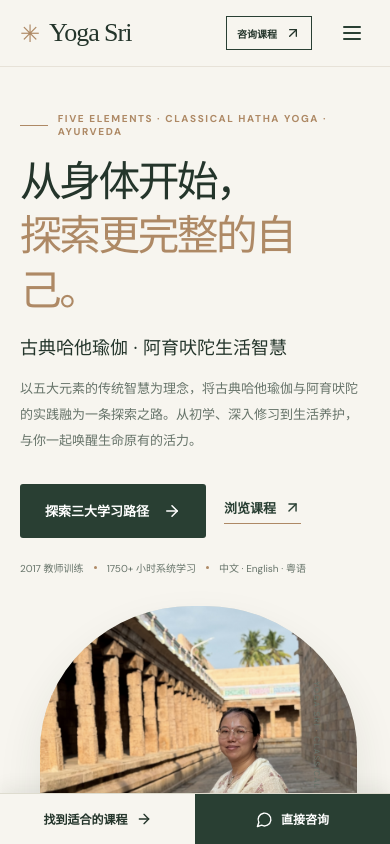
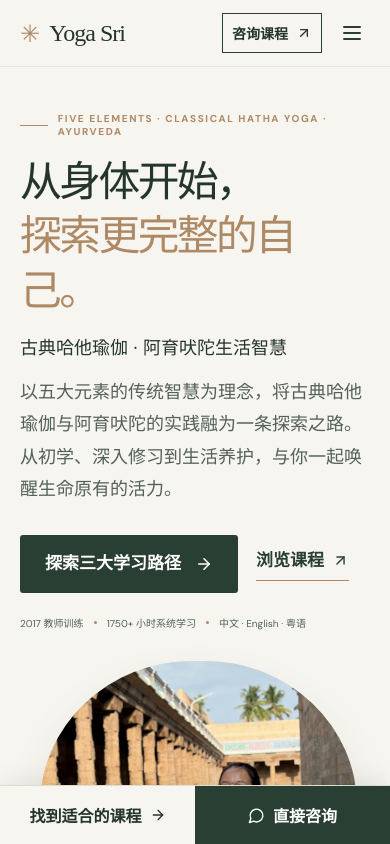
Before and after one commit to yogasriliew-source/yoagsri.org, a Next.js app: page / in a window 390 px wide. Shown: the top 844 px of the page. Built offline with nearby package versions, Linux system fonts and the light colour scheme.

Commit message:
Improve mobile readability and collect practice photography into a scrolling gallery

```diff
--- a/styles/globals.css
+++ b/styles/globals.css
@@ -220,3 +220,32 @@ h1,h2,h3,h4{font-family:var(--serif);font-weight:500}h1 em,h2 em,h3 em{font-styl
 .retreat-graphic svg{height:104px;width:104px}
 .retreat-graphic span{font-size:10px;font-weight:700;letter-spacing:.18em;color:#6d806e}
 @media(max-width:650px){.reset-grid{grid-template-columns:1fr}.retreat-graphic{aspect-ratio:16/9}}
+
+/* Readable mobile typography and a consistent compact course layout. */
+:root{--muted:#526257}
+html{scroll-padding-top:100px}
+[id]{scroll-margin-top:100px}
+.course-image,.retreat-graphic{display:none}
+.course-card{border-top:3px solid var(--gold)}
+.practice-gallery{display:flex;gap:20px;overflow-x:auto;scroll-snap-type:x mandatory;padding:8px 0 24px;margin:30px 0;}
+.practice-gallery figure{flex:0 0 340px;margin:0;scroll-snap-align:start}
+.practice-gallery img{aspect-ratio:4/3;object-fit:cover;filter:saturate(.85)}
+.practice-gallery figcaption{font-size:17px;padding:14px 0;color:var(--ink)}
+@media(max-width:650px){
+body{font-size:18px}
+.hero-description,.philosophy-content>p,.wisdom-pair p,.section-heading>p,.path-tile p,.recommend-heading p,.course-desc,.detail-body,.feature-copy p,.about-copy p,.booking-inner>div>p,.faq-item p{font-size:18px;line-height:1.8}
+.course-fit,.course-meta,.track-note,.catalog-help,.signature-row span:last-child,.booking-card small,.detail-body small{font-size:16px;line-height:1.75}
+.course-content h3{font-size:27px;line-height:1.45}
+.signature-row strong{font-size:20px}
+.btn,.text-link,.course-action,.course-details summary,.filter,.booking-card li{font-size:17px;line-height:1.6}
+.mobile-action-bar a{font-size:16px;min-height:58px;padding:14px 8px}
+.mobile-action-bar{padding-bottom:env(safe-area-inset-bottom)}
+.site-footer{padding-bottom:100px}
+.header-cta{font-size:14px;padding:9px}
+.brand{font-size:24px}.header-inner{gap:12px}
+.course-meta{flex-wrap:wrap}.course-price{white-space:normal;text-align:left;color:#806040}
+.course-content{padding:24px 20px}.course-desc{min-height:0}
+.recommend-panel{padding:12px}.course-grid{gap:24px}
+.signature-row>div{padding:22px 0;row-gap:8px}
+.practice-gallery figure{flex-basis:85%}
+}
```
